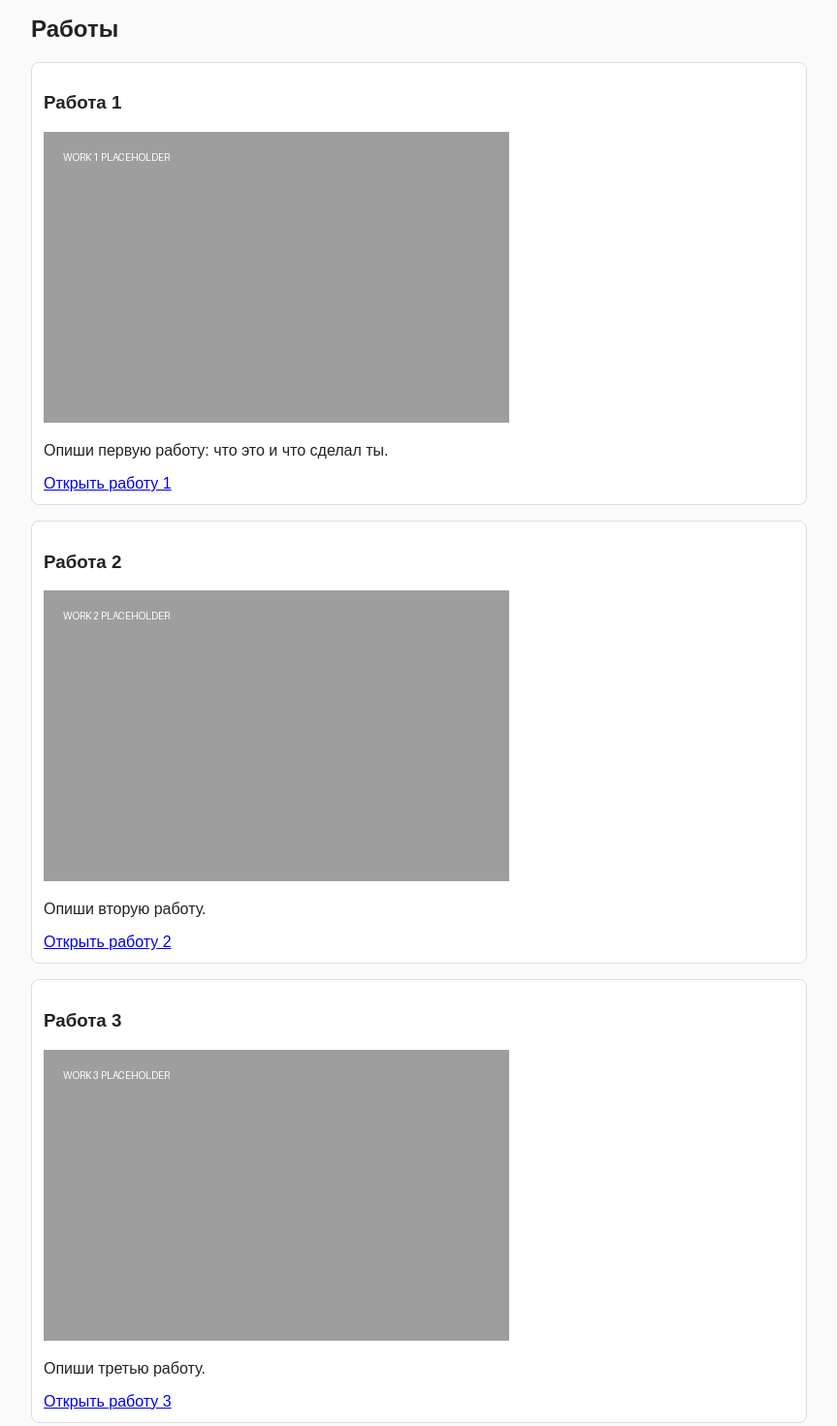
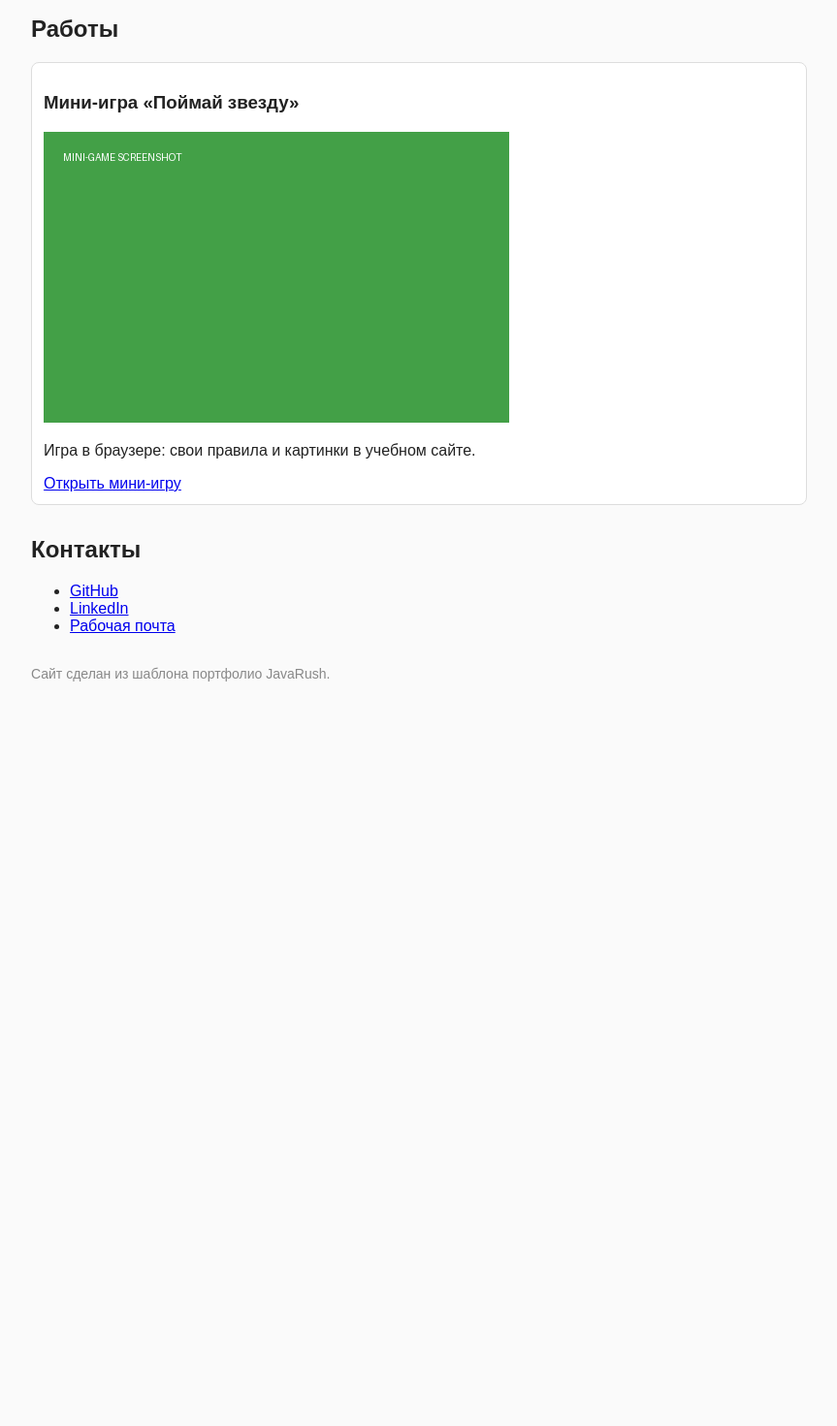
Before and after one commit to legendary-java-tutorial/course2026-portfolio-v2-honest, a plain HTML site: page index.html in a window 1280 px wide. Shown: the part 440-1911 px from the top of the page at 97% size, without its empty margins (208-1071 px from the left). After the commit the page ends 1177 px from the top, so only its background shows below. Drawn offline with Linux system fonts and the light colour scheme.

Commit message:
Свои картинки и работы

```diff
--- a/index.html
+++ b/index.html
@@ -14,7 +14,7 @@
 
   <section id="about">
     <h2>О себе</h2>
-    <img src="media/photo.jpg" alt="Фото-заглушка" width="200">
+    <img src="media/photo-anya.jpg" alt="Аня у ноутбука" width="200">
     <p>Люблю, когда страница понятна с первого взгляда. Сейчас изучаю GitHub и HTML, дальше — JavaScript.</p>
   </section>
 
@@ -22,24 +22,10 @@
     <h2>Работы</h2>
     <!-- работа 1 -->
     <article class="card">
-      <h3>Работа 1</h3>
-      <img src="media/work1.png" alt="Картинка-заглушка работы 1">
-      <p>Опиши первую работу: что это и что сделал ты.</p>
-      <a href="https://example.com">Открыть работу 1</a>
-    </article>
-    <!-- работа 2 -->
-    <article class="card">
-      <h3>Работа 2</h3>
-      <img src="media/work2.png" alt="Картинка-заглушка работы 2">
-      <p>Опиши вторую работу.</p>
-      <a href="https://example.com">Открыть работу 2</a>
-    </article>
-    <!-- работа 3 -->
-    <article class="card">
-      <h3>Работа 3</h3>
-      <img src="media/work3.png" alt="Картинка-заглушка работы 3">
-      <p>Опиши третью работу.</p>
-      <a href="https://example.com">Открыть работу 3</a>
+      <h3>Мини-игра «Поймай звезду»</h3>
+      <img src="media/minigame.png" alt="Экран мини-игры">
+      <p>Игра в браузере: свои правила и картинки в учебном сайте.</p>
+      <a href="https://legendary-java-tutorial.github.io/course2026-minigame/">Открыть мини-игру</a>
     </article>
     <!-- конец работ -->
   </section>
```
